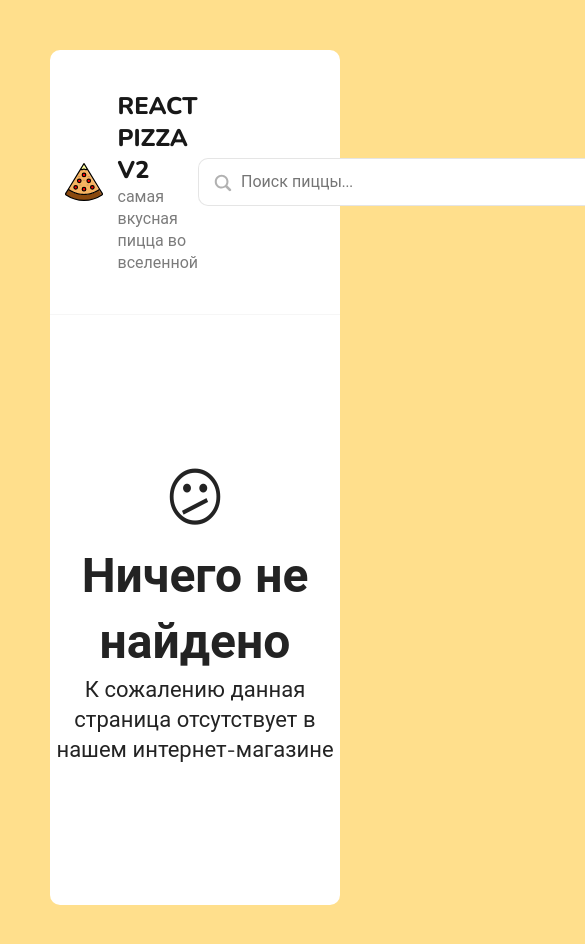
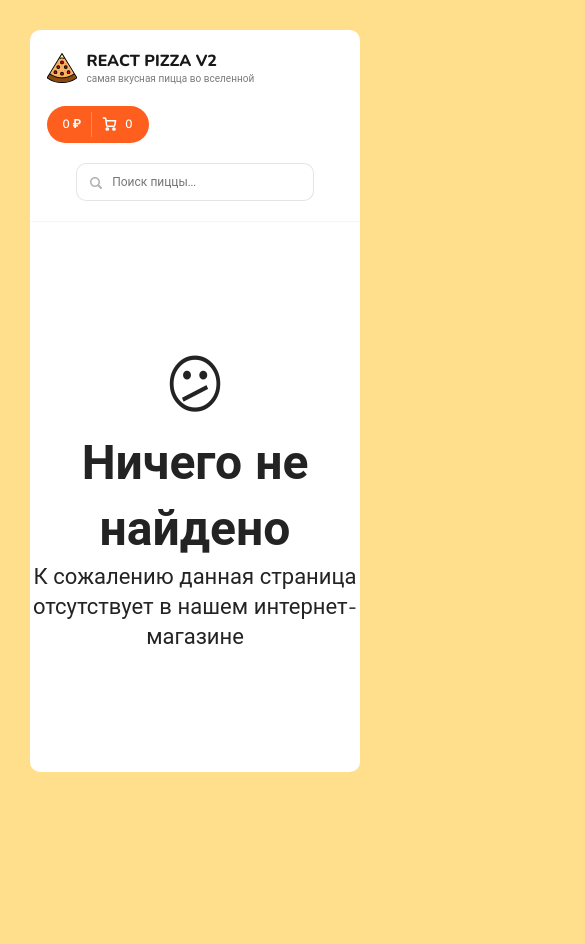
Before and after one commit to KazimirS46/react-pizza-v2, a React (Create React App) app: page / in a window 390 px wide. Shown: the top 944 px of the page, 585 px wide, since content can reach past the window. After the commit the page ends 844 px from the top, so only its background shows below. Built offline with nearby package versions, Linux system fonts and the light colour scheme.

Commit message:
responsive scss width 768px

```diff
--- a/src/components/Header.tsx
+++ b/src/components/Header.tsx
@@ -50,7 +50,7 @@ const Header = () => {
   return (
     <div className='header'>
       <div className='container'>
-        <Link to='/'>
+        <Link to='/react-pizza-v2' className='header__logo--link'>
           <div className='header__logo'>
             <img width='38' src={logoSvg} alt='Pizza logo' />
             <div>
--- a/src/components/Pagination/Pagination.module.scss
+++ b/src/components/Pagination/Pagination.module.scss
@@ -28,4 +28,13 @@
       }
     }
   }
+
+  @media (max-width: 1024px) {
+    li {
+      a {
+        width: 40px;
+        height: 40px;
+      }
+    }
+  }
 }
--- a/src/components/Search/Search.module.scss
+++ b/src/components/Search/Search.module.scss
@@ -1,5 +1,12 @@
 .root {
   position: relative;
+  @media (max-width: 768px) {
+    & {
+      margin: 0 auto;
+      order: 2;
+      width: 80%;
+    }
+  }
 }
 
 .input {
@@ -14,6 +21,26 @@
   &:focus {
     border: 1px solid rgba(0, 0, 0, 0.2);
   }
+
+  @media (max-width: 1280px) {
+    & {
+      width: 300px;
+      padding: 10px;
+      padding-left: 35px;
+      padding-right: 35px;
+      font-size: 16px;
+    }
+  }
+
+  @media (max-width: 768px) {
+    width: 100%;
+    & {
+      padding: 10px;
+      padding-left: 35px;
+      padding-right: 35px;
+      font-size: 12px;
+    }
+  }
 }
 
 .searchIcon {
@@ -23,6 +50,24 @@
   width: 22px;
   height: 22px;
   opacity: 0.3;
+
+  @media (max-width: 1024px) {
+    & {
+      left: 12px;
+      top: 12px;
+      width: 19px;
+      height: 19px;
+    }
+  }
+
+  @media (max-width: 768px) {
+    & {
+      left: 12px;
+      top: 12px;
+      width: 16px;
+      height: 16px;
+    }
+  }
 }
 
 .closeIcon {
@@ -33,4 +78,21 @@
   height: 14px;
   opacity: 0.3;
   cursor: pointer;
+
+  @media (max-width: 1024px) {
+    & {
+      right: 15px;
+      top: 16px;
+      width: 12px;
+      height: 12px;
+    }
+  }
+  @media (max-width: 768px) {
+    & {
+      right: 15px;
+      top: 15px;
+      width: 10px;
+      height: 10px;
+    }
+  }
 }
--- a/src/components/Sort.tsx
+++ b/src/components/Sort.tsx
@@ -60,7 +60,7 @@ const Sort = React.memo(({ value }: SortPopupProps) => {
     <div ref={sortRef} className='sort'>
       <div className='sort__label'>
         {svg}
-        <b>Сортировка по:</b>
+        <b>Сортировка&nbsp;по:</b>
         <span
           onClick={() => {
             setOpen((prev) => !prev);
--- a/src/scss/app.scss
+++ b/src/scss/app.scss
@@ -5,6 +5,12 @@
 
 body {
   background-color: $background;
+
+  @media (max-width: 1024px) {
+    & {
+      font-size: 14px;
+    }
+  }
 }
 
 button:disabled {
@@ -34,6 +40,13 @@ button:disabled {
   margin: 50px auto;
   border-radius: 10px;
   max-width: 1400px;
+
+  @media (max-width: 768px) {
+    & {
+      width: calc(100vw - 60px);
+      margin: 30px auto;
+    }
+  }
 }
 
 .content {
@@ -53,6 +66,25 @@ button:disabled {
     display: flex;
     align-items: center;
     justify-content: space-between;
+  }
+
+  @media (max-width: 768px) {
+    & {
+      padding: 20px 0;
+    }
+
+    &__top {
+      display: flex;
+      flex-direction: column;
+      align-items: center;
+      justify-content: space-between;
+    }
+
+    &__title {
+      text-align: center;
+      margin: 25px 0;
+      font-size: 18px;
+    }
   }
 }
 
--- a/src/scss/components/_button.scss
+++ b/src/scss/components/_button.scss
@@ -8,8 +8,7 @@
   min-width: 100px;
   text-align: center;
   cursor: pointer;
-  transition: background-color $duration ease-in-out,
-    border-color $duration ease-in-out;
+  transition: background-color $duration ease-in-out, border-color $duration ease-in-out;
   border: 1px solid transparent;
   @include noselect();
 
@@ -94,6 +93,12 @@
     background-color: rgba(255, 255, 255, 0.25);
     margin-left: 14px;
     margin-right: 14px;
+
+    @media (max-width: 1024px) {
+      & {
+        margin: 0 10px;
+      }
+    }
   }
 
   &--add {
@@ -145,5 +150,31 @@
       font-weight: 600;
       font-size: 16px;
     }
+
+    @media (max-width: 1024px) {
+      & {
+        padding: 10px 20px;
+
+        span {
+          font-weight: 600;
+          font-size: 14px;
+        }
+      }
+    }
+
+    @media (max-width: 768px) {
+      & {
+        padding: 5px 15px;
+
+        span {
+          font-weight: 600;
+          font-size: 12px;
+        }
+
+        svg {
+          width: 15px;
+        }
+      }
+    }
   }
 }
--- a/src/scss/components/_categories.scss
+++ b/src/scss/components/_categories.scss
@@ -29,4 +29,40 @@
       }
     }
   }
+
+  @media (max-width: 1280px) {
+    & {
+      padding: 10px 0;
+      overflow: scroll;
+
+      ul {
+        flex-wrap: nowrap;
+      }
+    }
+  }
+
+  @media (max-width: 1024px) {
+    & {
+      ul {
+        li {
+          padding: 10px 20px;
+        }
+      }
+    }
+  }
+
+  @media (max-width: 1280px) {
+    & {
+      padding: 5px 0;
+      margin-bottom: 15px;
+
+      ul {
+        font-size: 12px;
+
+        li {
+          padding: 10px 15px;
+        }
+      }
+    }
+  }
 }
--- a/src/scss/components/_header.scss
+++ b/src/scss/components/_header.scss
@@ -29,4 +29,54 @@
       color: #7b7b7b;
     }
   }
+
+  @media (max-width: 1024px) {
+    &__logo {
+      img {
+        width: 30px;
+      }
+
+      h1 {
+        font-size: 20px;
+      }
+    }
+
+    p {
+      font-size: 14px;
+    }
+  }
+
+  @media (max-width: 768px) {
+    & {
+      padding: 20px 0;
+
+      .container {
+        flex-wrap: wrap;
+
+        .header__logo--link {
+          margin-bottom: 20px;
+          order: 0;
+
+          .header__logo {
+            img {
+              width: 30px;
+              margin-right: 10px;
+            }
+
+            h1 {
+              font-size: 16px;
+            }
+
+            p {
+              font-size: 10px;
+            }
+          }
+        }
+
+        .header__cart {
+          margin-bottom: 20px;
+        }
+      }
+    }
+  }
 }
--- a/src/scss/components/_pizza-block.scss
+++ b/src/scss/components/_pizza-block.scss
@@ -65,4 +65,115 @@
     line-height: 27px;
     letter-spacing: 0.015em;
   }
+
+  @media (max-width: 1024px) {
+    width: 200px;
+    text-align: center;
+    margin-bottom: 35px;
+
+    &__image {
+      width: 180px;
+    }
+
+    &__title {
+      font-size: 14px;
+      font-weight: 800;
+      letter-spacing: 1%;
+      margin-bottom: 20px;
+    }
+
+    &__selector {
+      display: flex;
+      background-color: #f3f3f3;
+      border-radius: 10px;
+      flex-direction: column;
+      padding: 6px;
+
+      ul {
+        li {
+          padding: 8px;
+          font-weight: 600;
+          font-size: 10px;
+        }
+      }
+    }
+
+    &__price {
+      font-weight: bold;
+      font-size: 16px;
+      line-height: 22px;
+      letter-spacing: 0.015em;
+    }
+
+    .button {
+      display: flex;
+      justify-content: center;
+      align-items: center;
+      padding: 10px 15px;
+
+      svg {
+        width: 10px;
+      }
+
+      i {
+        width: 20px;
+        height: 20px;
+      }
+
+      span {
+        font-size: 14px;
+      }
+
+      i {
+        font-size: 10px;
+      }
+    }
+  }
+
+  @media (max-width: 768px) {
+    & {
+      width: 250px;
+    }
+
+    &:not(:nth-of-type(4n)) {
+      margin-right: 0;
+    }
+
+    &__selector {
+      ul {
+        li {
+          padding: 8px;
+          font-weight: 600;
+          font-size: 12px;
+        }
+      }
+    }
+
+    &__price {
+      font-size: 18px;
+      line-height: 22px;
+    }
+
+    .button {
+      padding: 5px 10px;
+
+      svg {
+        width: 10px;
+        margin-right: 5px;
+      }
+
+      i {
+        width: 20px;
+        height: 20px;
+      }
+
+      span {
+        font-size: 12px;
+      }
+
+      i {
+        font-size: 10px;
+      }
+    }
+  }
 }
--- a/src/scss/components/_sort.scss
+++ b/src/scss/components/_sort.scss
@@ -2,6 +2,7 @@
 
 .sort {
   position: relative;
+
   &__label {
     display: flex;
     align-items: center;
@@ -18,6 +19,13 @@
       color: $orange;
       border-bottom: 1px dashed $orange;
       cursor: pointer;
+    }
+
+    @media (max-width: 768px) {
+      & {
+        margin: 0 auto;
+        justify-content: center;
+      }
     }
   }
 
@@ -50,4 +58,17 @@
       }
     }
   }
+
+  @media (max-width: 1280px) {
+    & {
+      width: 260px;
+      margin-left: 10px;
+    }
+  }
+
+  @media (max-width: 768px) {
+    & {
+      font-size: 12px;
+    }
+  }
 }
--- a/src/scss/libs/_normalize.scss
+++ b/src/scss/libs/_normalize.scss
@@ -53,3 +53,10 @@ a {
   user-select: none; /* Non-prefixed version, currently
                                   supported by Chrome, Opera and Firefox */
 }
+
+@media (max-width: 1024px) {
+  h2 {
+    font-size: 24px;
+    line-height: 30px;
+  }
+}
```
